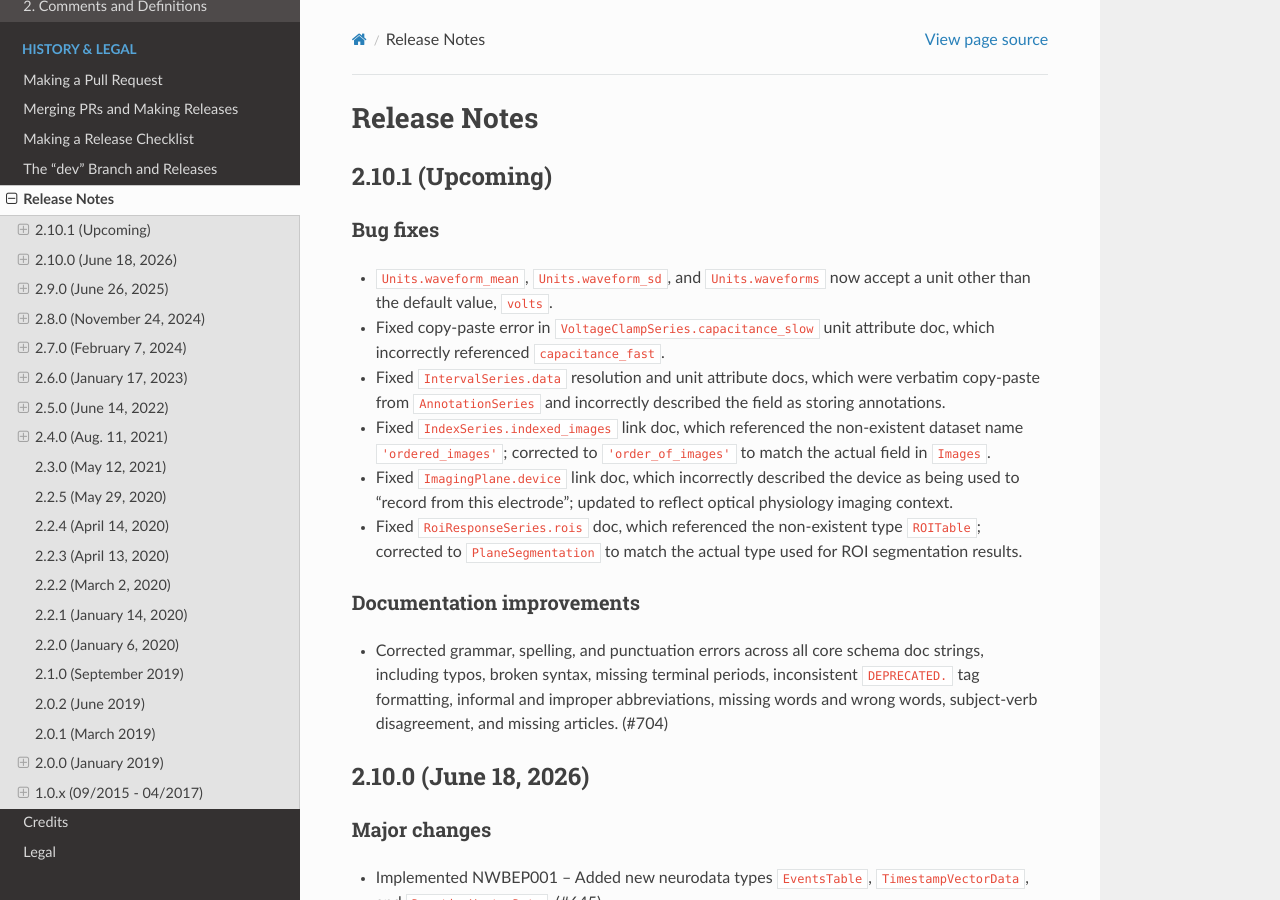
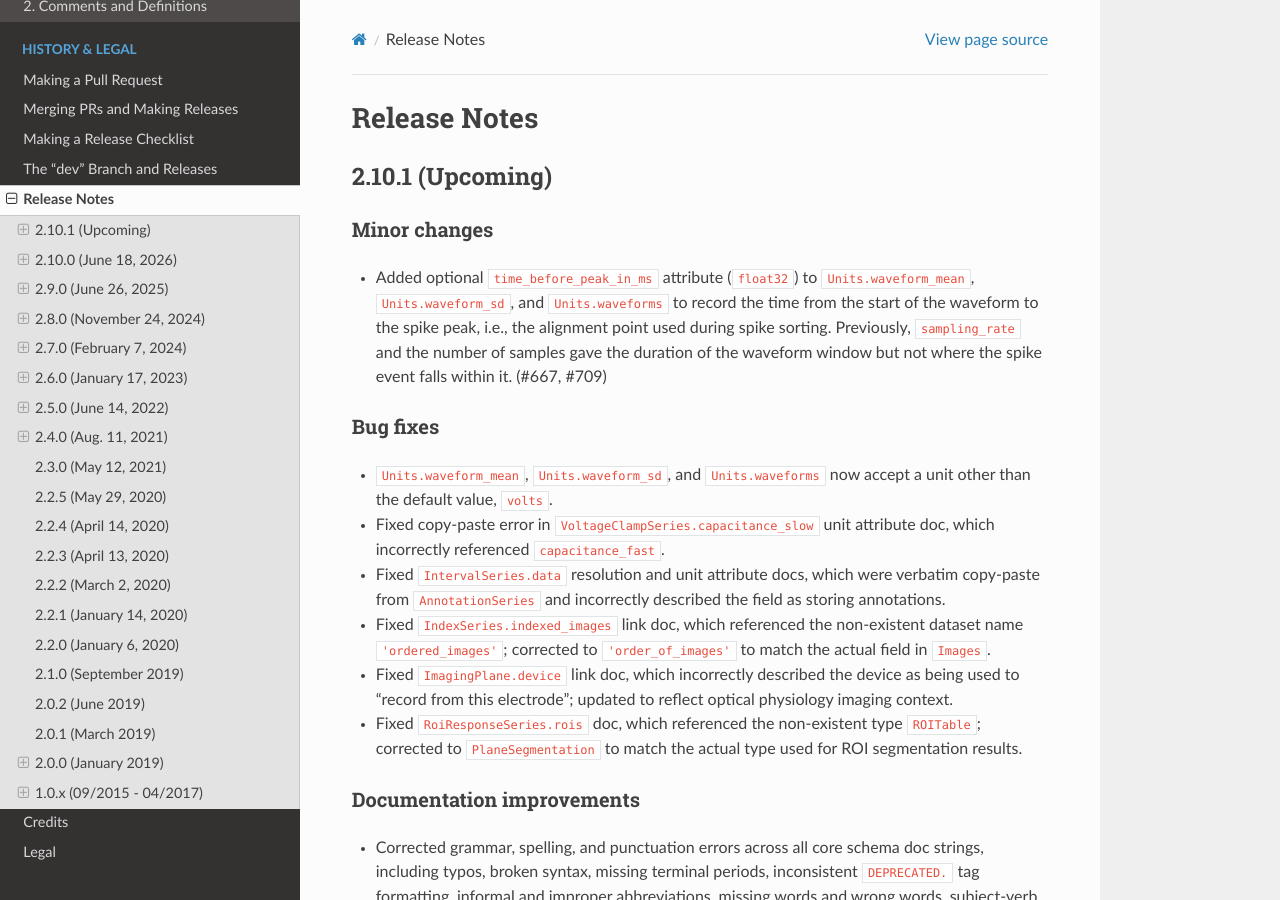
Before and after one commit to NeurodataWithoutBorders/nwb-schema, a Sphinx documentation site: the page built from docs/format/source/format_release_notes.rst, in a window 1280 px wide and 900 px high. Built offline with Sphinx 7.4.7 and the Read the Docs theme 3.1.0, drawn with Linux system fonts in a browser that asks for light colours.

Commit message:
Add optional `time_before_peak_in_ms` to `waveform_mean` and `waveform_sd` (#709)

```diff
--- a/docs/format/source/format_release_notes.rst
+++ b/docs/format/source/format_release_notes.rst
@@ -5,6 +5,13 @@
 
 2.10.1 (Upcoming)
 -----------------
+
+Minor changes
+^^^^^^^^^^^^^
+- Added optional ``time_before_peak_in_ms`` attribute (``float32``) to ``Units.waveform_mean``,
+  ``Units.waveform_sd``, and ``Units.waveforms`` to record the time from the start of the waveform to the spike peak,
+  i.e., the alignment point used during spike sorting. Previously, ``sampling_rate`` and the number of samples gave
+  the duration of the waveform window but not where the spike event falls within it. (#667, #709)
 
 Bug fixes
 ^^^^^^^^^
```
Also changed, not shown: 1 other file.
